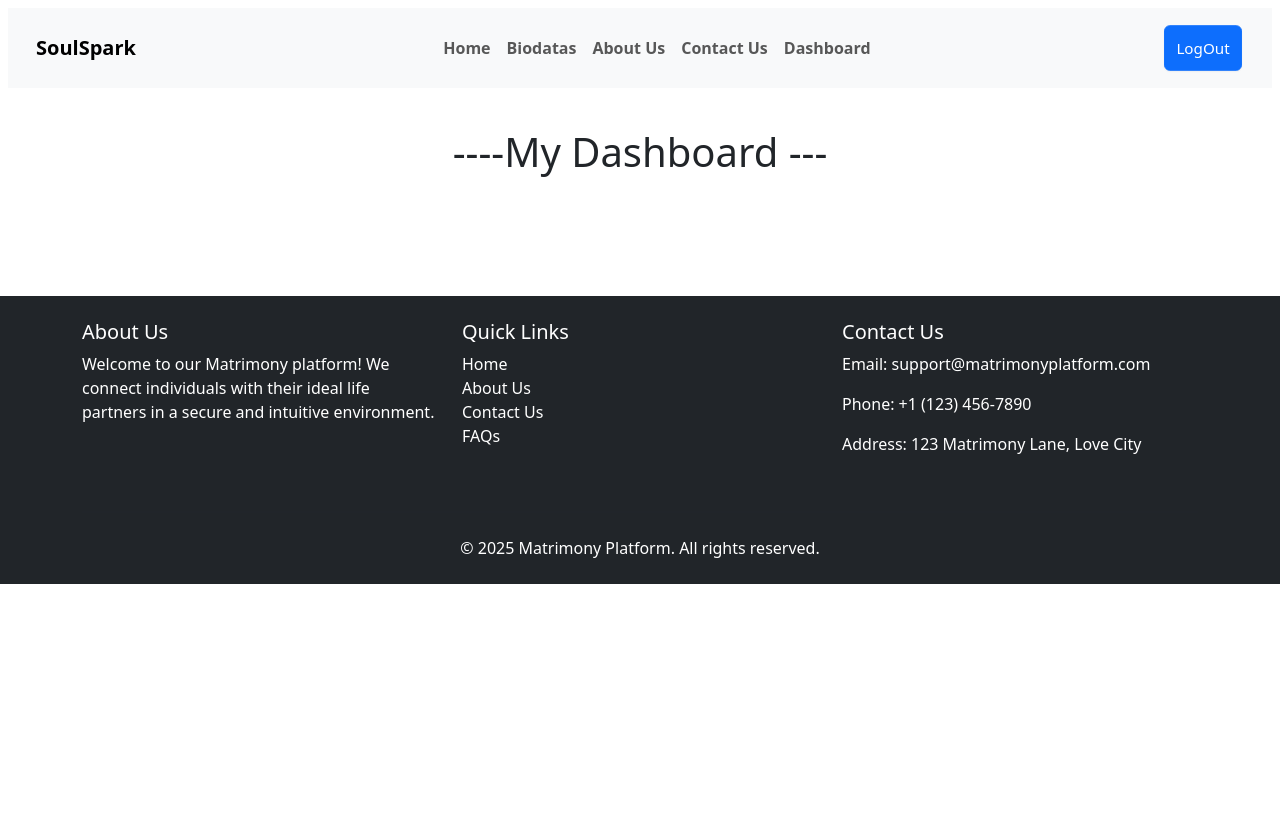
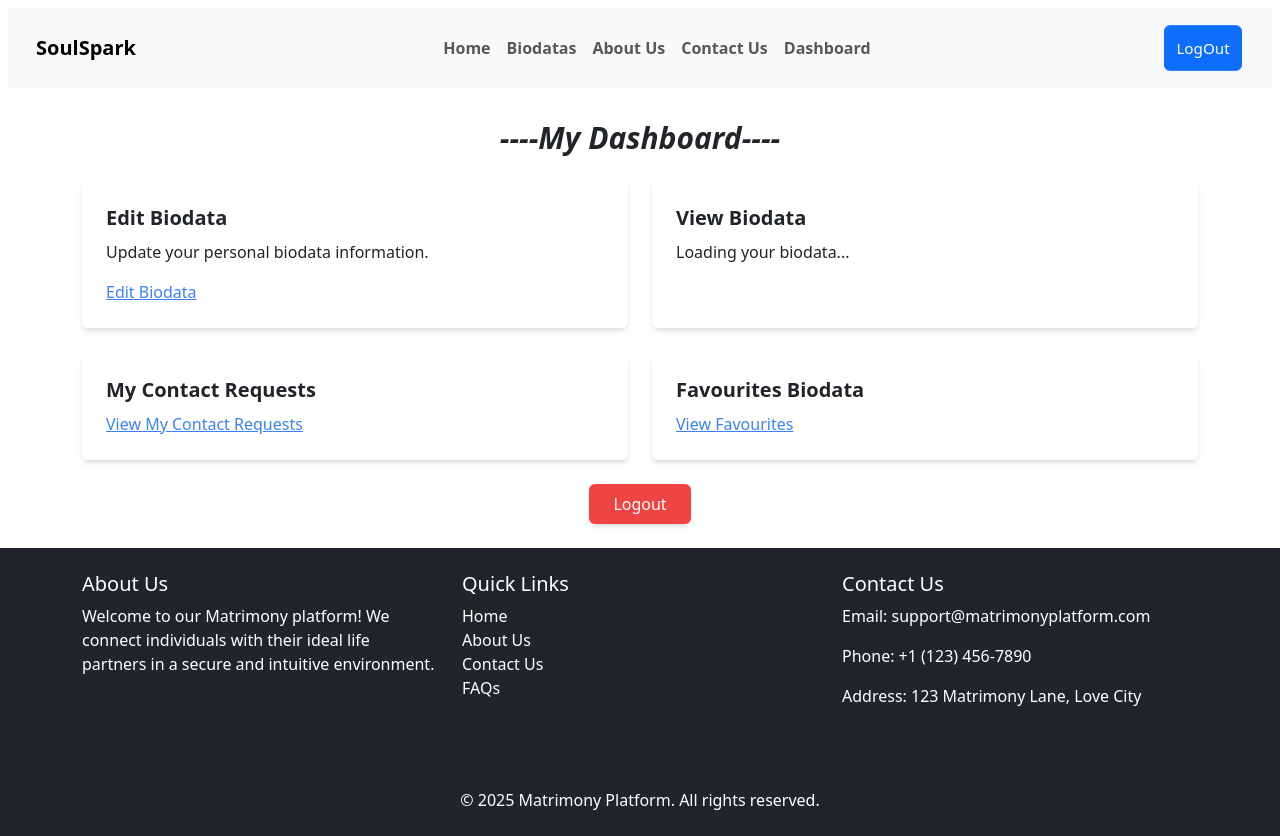
Before and after one commit to TasniaAhmedTisa/soulSpark, a React (Vite) app: page /dashboard in a window 1280 px wide. Before the commit the page ends 800 px from the top, so only its background shows below. Built offline with nearby package versions, Linux system fonts and the light colour scheme; no server answers; sample sign-in values are in the browser's storage.

Commit message:
normal user dashbord page route set

```diff
--- a/src/pages/dashboard/Dashboard.jsx
+++ b/src/pages/dashboard/Dashboard.jsx
@@ -1,13 +1,101 @@
-import React from 'react';
+import React, { useState, useEffect, useContext } from "react";
+import { Link, useNavigate } from "react-router-dom";
+import { AuthContext } from "../../provider/AuthProvider";
 
 const Dashboard = () => {
-    return (
-        <div>
+  const { user, isPremiumMember, logOut } = useContext(AuthContext);
+  const navigate = useNavigate();
+  const [biodata, setBiodata] = useState(null);
 
-            <h1 className='text-center my-10 pb-20'>----My Dashboard ---</h1>
+  // Fetch user's biodata when component loads
+  useEffect(() => {
+    if (user) {
+      fetch(`http://localhost:5000/biodata/${user.biodataId}`)
+        .then((res) => res.json())
+        .then((data) => setBiodata(data))
+        .catch((err) => console.error("Error fetching biodata:", err));
+    }
+  }, [user]);
 
+  // Logout handler
+  const handleLogOut = () => {
+    logOut()
+    .then(() =>{})
+    .catch(error => console.log(error))
+
+  }
+
+  return (
+    <div className="container mx-auto py-6">
+      <h1 className="text-3xl font-bold text-center mb-4 italic">----My Dashboard----</h1>
+
+      <div className="grid grid-cols-1 lg:grid-cols-2 gap-6">
+        {/* Edit Biodata */}
+        <div className="bg-white shadow-md rounded-md p-6">
+          <h2 className="text-xl font-bold">Edit Biodata</h2>
+          <p>Update your personal biodata information.</p>
+          <Link
+            to="/dashboard/edit-biodata"
+            className="text-blue-500 hover:text-blue-700"
+          >
+            Edit Biodata
+          </Link>
         </div>
-    );
+
+        {/* View Biodata */}
+        <div className="bg-white shadow-md rounded-md p-6">
+          <h2 className="text-xl font-bold">View Biodata</h2>
+          {biodata ? (
+            <>
+              <p><strong>Name:</strong> {biodata.name}</p>
+              <p><strong>Type:</strong> {biodata.biodataType}</p>
+              <p><strong>Occupation:</strong> {biodata.occupation}</p>
+              <Link
+                to={`/biodata/${biodata.biodataId}`}
+                className="text-blue-500 hover:text-blue-700"
+              >
+                View Details
+              </Link>
+            </>
+          ) : (
+            <p>Loading your biodata...</p>
+          )}
+        </div>
+
+        {/* My Contact Request */}
+        <div className="bg-white shadow-md rounded-md p-6">
+          <h2 className="text-xl font-bold">My Contact Requests</h2>
+          <Link
+            to="/dashboard/my-contact-requests"
+            className="text-blue-500 hover:text-blue-700"
+          >
+            View My Contact Requests
+          </Link>
+        </div>
+
+        {/* Favourites Biodata */}
+        <div className="bg-white shadow-md rounded-md p-6">
+          <h2 className="text-xl font-bold">Favourites Biodata</h2>
+          <Link
+            to="/dashboard/favourites"
+            className="text-blue-500 hover:text-blue-700"
+          >
+            View Favourites
+          </Link>
+        </div>
+      </div>
+
+      {/* Logout */}
+      <div className="mt-6 text-center">
+        <button
+          onClick={handleLogOut}
+          className="bg-red-500 text-white py-2 px-6 rounded shadow-md hover:bg-red-600"
+        >
+          Logout
+        </button>
+      </div>
+    </div>
+  );
 };
 
 export default Dashboard;
--- /dev/null
+++ b/src/pages/dashboard/EditBio.jsx
@@ -0,0 +1,12 @@
+import React from 'react';
+
+const EditBio = () => {
+    return (
+        <div>
+            <h1>Edit or create your bio</h1>
+
+        </div>
+    );
+};
+
+export default EditBio;
--- /dev/null
+++ b/src/pages/dashboard/FavBio.jsx
@@ -0,0 +1,11 @@
+import React from 'react';
+
+const FavBio = () => {
+    return (
+        <div>
+
+        </div>
+    );
+};
+
+export default FavBio;
--- /dev/null
+++ b/src/pages/dashboard/MyContactReq.jsx
@@ -0,0 +1,11 @@
+import React from 'react';
+
+const MyContactReq = () => {
+    return (
+        <div>
+
+        </div>
+    );
+};
+
+export default MyContactReq;
--- /dev/null
+++ b/src/pages/dashboard/ViewBio.jsx
@@ -0,0 +1,11 @@
+import React from 'react';
+
+const ViewBio = () => {
+    return (
+        <div>
+
+        </div>
+    );
+};
+
+export default ViewBio;
```
Also changed, not shown: src/Router.jsx (+18 -0 lines).
